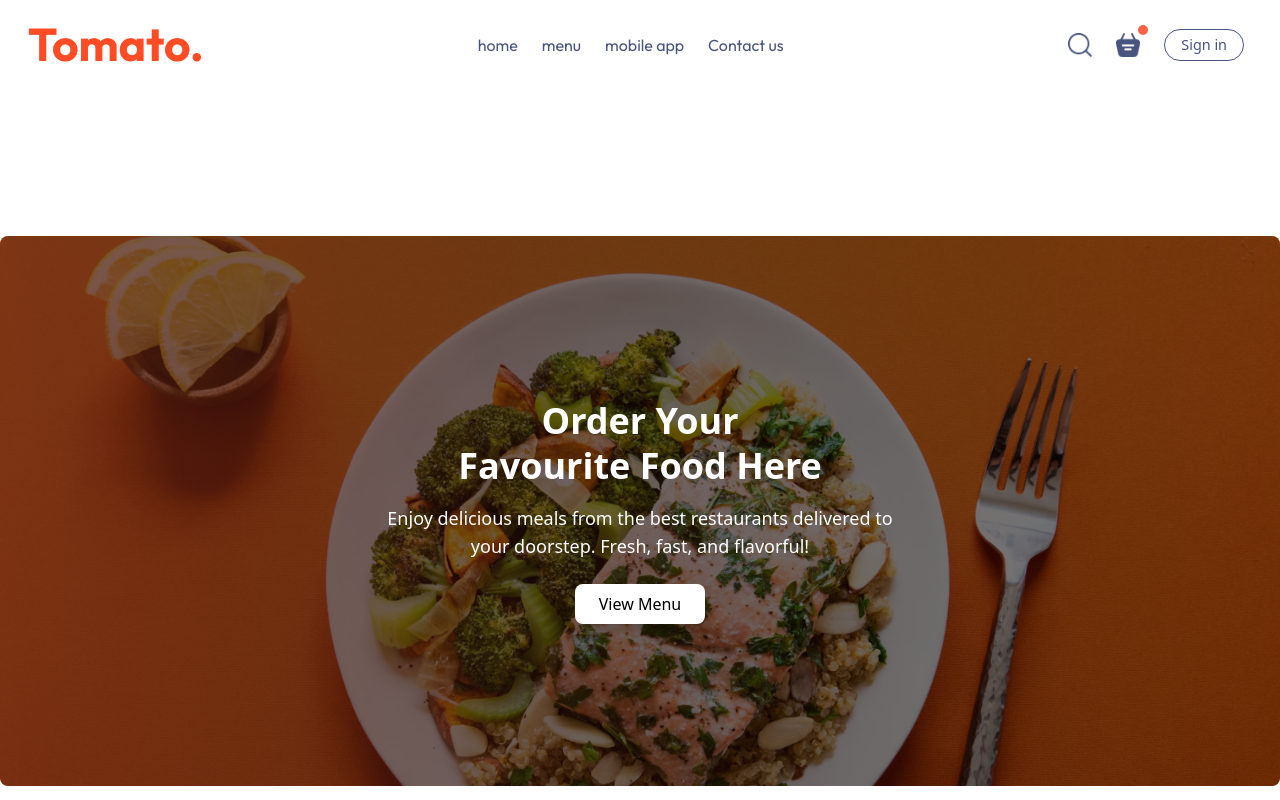
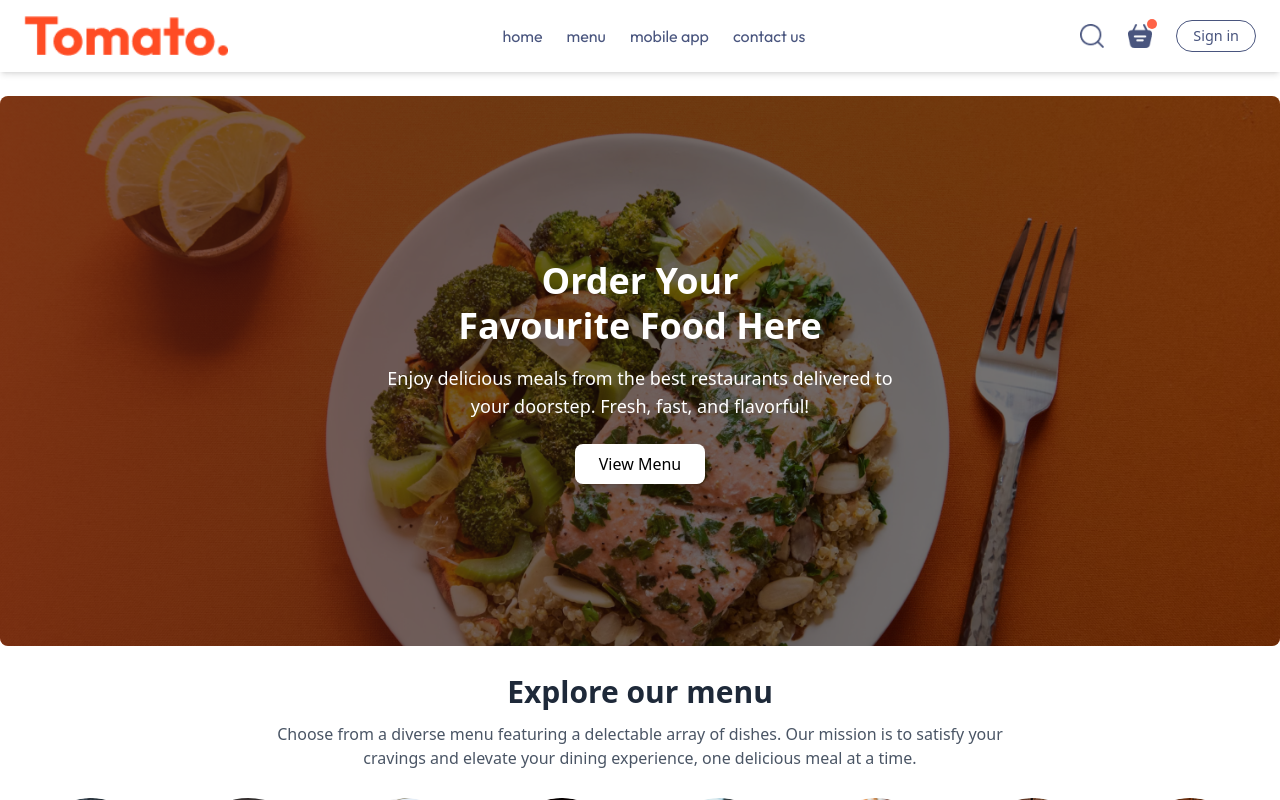
Before and after one commit to heyrhythm/Food-Delivery-E-Commerce, a React (Vite) app in the folder Frontend/: page / in a window 1280 px wide. Shown: the top 800 px of the page. Built offline with nearby package versions, Linux system fonts and the light colour scheme.

Commit message:
Fixed list,dishes css effect, fixed navbar

```diff
--- a/Frontend/src/App.jsx
+++ b/Frontend/src/App.jsx
@@ -17,7 +17,7 @@ const App = () => {
   return (
     <div className=" ">
       <BrowserRouter>
-        <Navbar />
+        {/* <Navbar /> */}
         <Routes>
           <Route path="/" element={<Home />} />
           <Route path="/menu" element={<Menu />} />
--- a/Frontend/src/Components/Hero.jsx
+++ b/Frontend/src/Components/Hero.jsx
@@ -3,7 +3,7 @@ import { assets } from "../assets/assets";
 
 const Hero = () => {
   return (
-    <div className="relative mt-7 w-full h-[550px] rounded-lg overflow-hidden">
+    <div className="relative w-full h-[550px] rounded-lg overflow-hidden">
       {/* Background Image */}
       <img
         src={assets.header_img}
--- a/Frontend/src/Components/Navbar.jsx
+++ b/Frontend/src/Components/Navbar.jsx
@@ -6,65 +6,49 @@ const Navbar = () => {
   const [menu, setMenu] = useState("home");
 
   return (
-    <div className="fixed inset-0 p-7 z-50">
+    <div className="fixed top-0 left-0 w-full bg-white shadow-md z-50">
+      <div className="max-w-[90rem] mx-auto px-6 py-4">
         <div className="flex justify-between items-center">
           <div>
-          <img src={assets.logo} alt="" />
+            <img src={assets.logo} alt="Logo" className="h-10" />
           </div>
-        <div>
+
           <ul className="flex gap-6 text-[#49557e] font-normal cursor-pointer font-[outfit]">
+            {["home", "menu", "mobile-app", "contact-us"].map((item) => (
               <li
-              onClick={() => setMenu("home")}
+                key={item}
+                onClick={() => setMenu(item)}
                 className={`relative after:block after:absolute after:left-1/2 after:w-0 after:h-[2px] after:bg-gray-500
             after:transition-all after:duration-300 after:ease-in-out hover:after:w-full hover:after:left-0
-          ${menu === "home" ? "active" : ""}`}
+            ${menu === item ? "active" : ""}`}
               >
-              <Link to="/">home</Link>
+                <Link to={`/${item.replace("-", "")}`}>
+                  {item.replace("-", " ")}
+                </Link>
               </li>
+            ))}
+          </ul>
 
-            <li
-              onClick={() => setMenu("menu")}
-              className={`relative after:block after:absolute after:left-1/2 after:w-0 after:h-[2px] after:bg-gray-500 after:transition-all after:duration-300 after:ease-in-out hover:after:w-full hover:after:left-0
-            ${menu === "menu" ? "active" : ""}`}
-            >
-              <Link to="/menu">menu</Link>
-            </li>
+          <div className="flex items-center gap-6">
+            <img
+              src={assets.search_icon}
+              alt="Search"
+              className="w-6 h-6 cursor-pointer"
+            />
 
-            <li
-              onClick={() => setMenu("mobile-app")}
-              className={`relative after:block after:absolute after:left-1/2 after:w-0 after:h-[2px] after:bg-gray-500 after:transition-all after:duration-300 after:ease-in-out hover:after:w-full hover:after:left-0 ${
-                menu === "mobile-app" ? "active" : ""
-              }`}
-            >
-              <Link to="/mobileapp">mobile app</Link>
-            </li>
-
-            <li
-              onClick={() => setMenu("contact-us")}
-              className={`relative after:block after:absolute after:left-1/2 after:w-0 after:h-[2px] after:bg-gray-500 after:transition-all after:duration-300 after:ease-in-out hover:after:w-full hover:after:left-0 ${
-                menu === "contact-us" ? "active" : ""
-              }`}
-            >
-              <Link to="/contactus">Contact us</Link>
-            </li>
-          </ul>
+            <div className="relative">
+              <img
+                src={assets.basket_icon}
+                alt="Cart"
+                className="w-6 h-6 cursor-pointer"
+              />
+              <div className="absolute min-w-[10px] min-h-[10px] bg-[tomato] rounded-full top-[-5px] right-[-5px]"></div>
             </div>
 
-        <div className="flex items-center gap-6 px-2">
-          <search-icon className="cursor-pointer">
-            <img src={assets.search_icon} alt="" className="w-6 h-6" />
-          </search-icon>
-
-          <div className="relative">
-            <cart-icon className="cursor-pointer">
-              <img src={assets.basket_icon} alt="" className="w-6 h-6" />
-            </cart-icon>
-
-            <div className="absolute min-w-[10px] min-h-[10px] bg-[tomato] rounded-[5px] top-[-8px] right-[-8px] "></div>
-          </div>
-          <button className="border border-tomato bg-transparent rounded-full px-4 py-1 text-[#49557E] text-[0.9rem] cursor:pointer transition-[0.3s] hover:bg-[#fff4f2]">
+            <button className="border border-tomato bg-transparent rounded-full px-4 py-1 text-[#49557E] text-[0.9rem] transition duration-300 hover:bg-[#fff4f2]">
               Sign in
             </button>
+          </div>
         </div>
       </div>
     </div>
--- a/Frontend/src/Pages/Home.jsx
+++ b/Frontend/src/Pages/Home.jsx
@@ -10,9 +10,9 @@ import AppDownload from "../Components/AppDownload";
 
 function Home() {
   return (
-    <div className="overflow-x-hidden mt-52">
+    <div className="overflow-x-hidden mt-24">
       <div className="max-w-[90rem] mx-auto my-auto ">
-
+        <Navbar/>
         <Hero />
         <List />
         <DishesCard />
```
Lines whose indentation alone changed are shown as unchanged.
